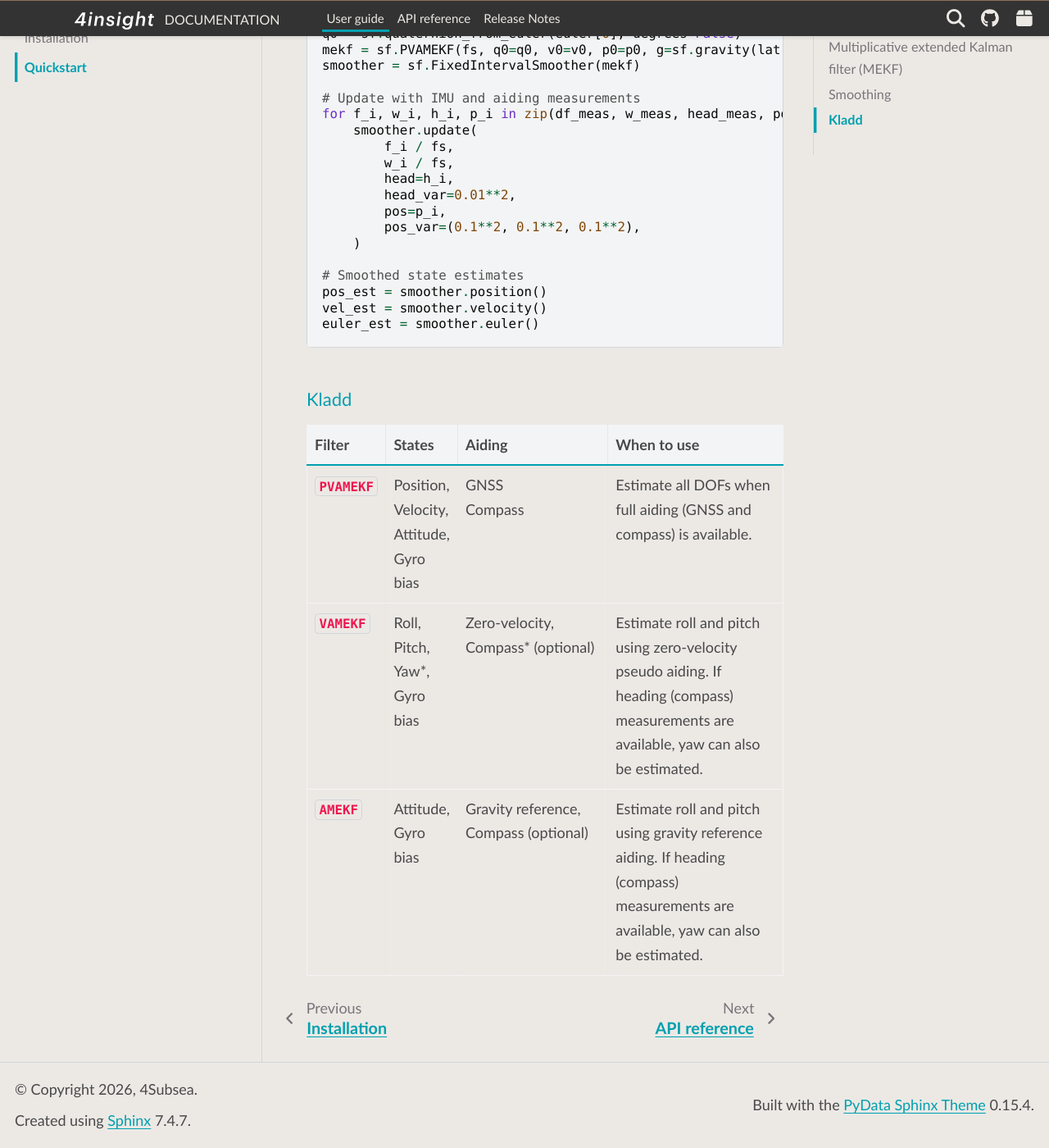
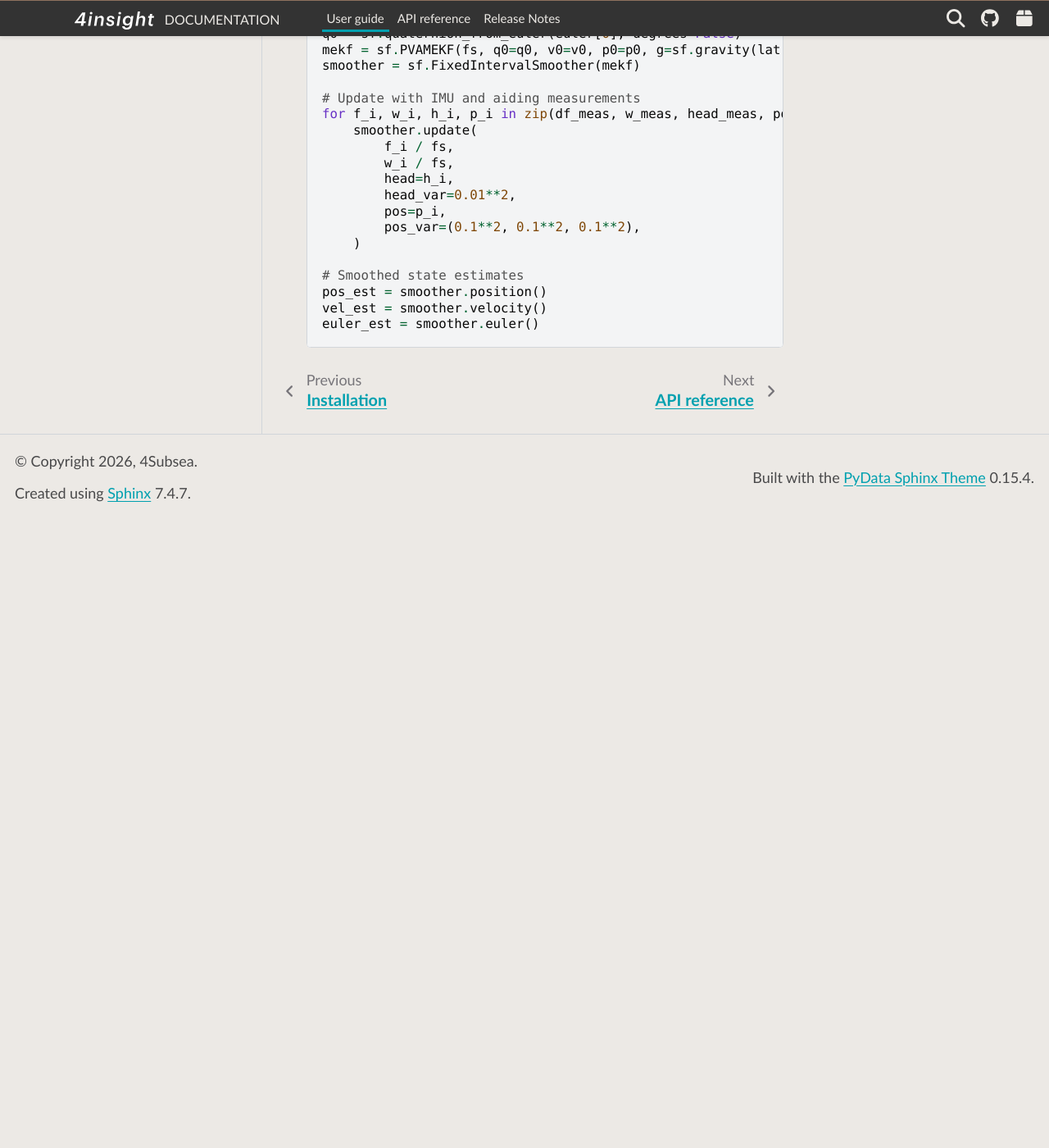
Before and after one commit to 4Subsea/smsfusion-python, a Sphinx documentation site: the page built from docs/user_guide/quickstart.rst, in a window 1280 px wide and 1400 px high, scrolled down 7612 px. Shown: the whole window at 82% size. Built offline with Sphinx 7.4.7 and the PyData theme 0.15.4, drawn with Linux system fonts in a browser that asks for light colours; after the commit the page ends 8247 px from its top, so only the background shows below that; some of the changed text lies outside the part shown.

Commit message:
delete kladd

```diff
--- a/docs/user_guide/quickstart.rst
+++ b/docs/user_guide/quickstart.rst
@@ -326,40 +326,3 @@ filter's roll and pitch estimates using :class:`~smsfusion.FixedIntervalSmoother
     pos_est = smoother.position()
     vel_est = smoother.velocity()
     euler_est = smoother.euler()
-
-
-Kladd
------
-
-.. list-table::
-   :header-rows: 1
-   :widths: 10 15 35 40
-
-   * - Filter
-     - States
-     - Aiding
-     - When to use
-   * - :class:`~smsfusion.PVAMEKF`
-     - | Position,
-       | Velocity,
-       | Attitude,
-       | Gyro bias
-     - | GNSS
-       | Compass
-     - Estimate all DOFs when full aiding (GNSS and compass) is available.
-   * - :class:`~smsfusion.VAMEKF`
-     - | Roll,
-       | Pitch,
-       | Yaw*,
-       | Gyro bias
-     - | Zero-velocity,
-       | Compass* (optional)
-     - Estimate roll and pitch using zero-velocity pseudo aiding. If heading (compass)
-       measurements are available, yaw can also be estimated.
-   * - :class:`~smsfusion.AMEKF`
-     - | Attitude,
-       | Gyro bias
-     - | Gravity reference,
-       | Compass (optional)
-     - Estimate roll and pitch using gravity reference aiding. If heading (compass)
-       measurements are available, yaw can also be estimated.
```
